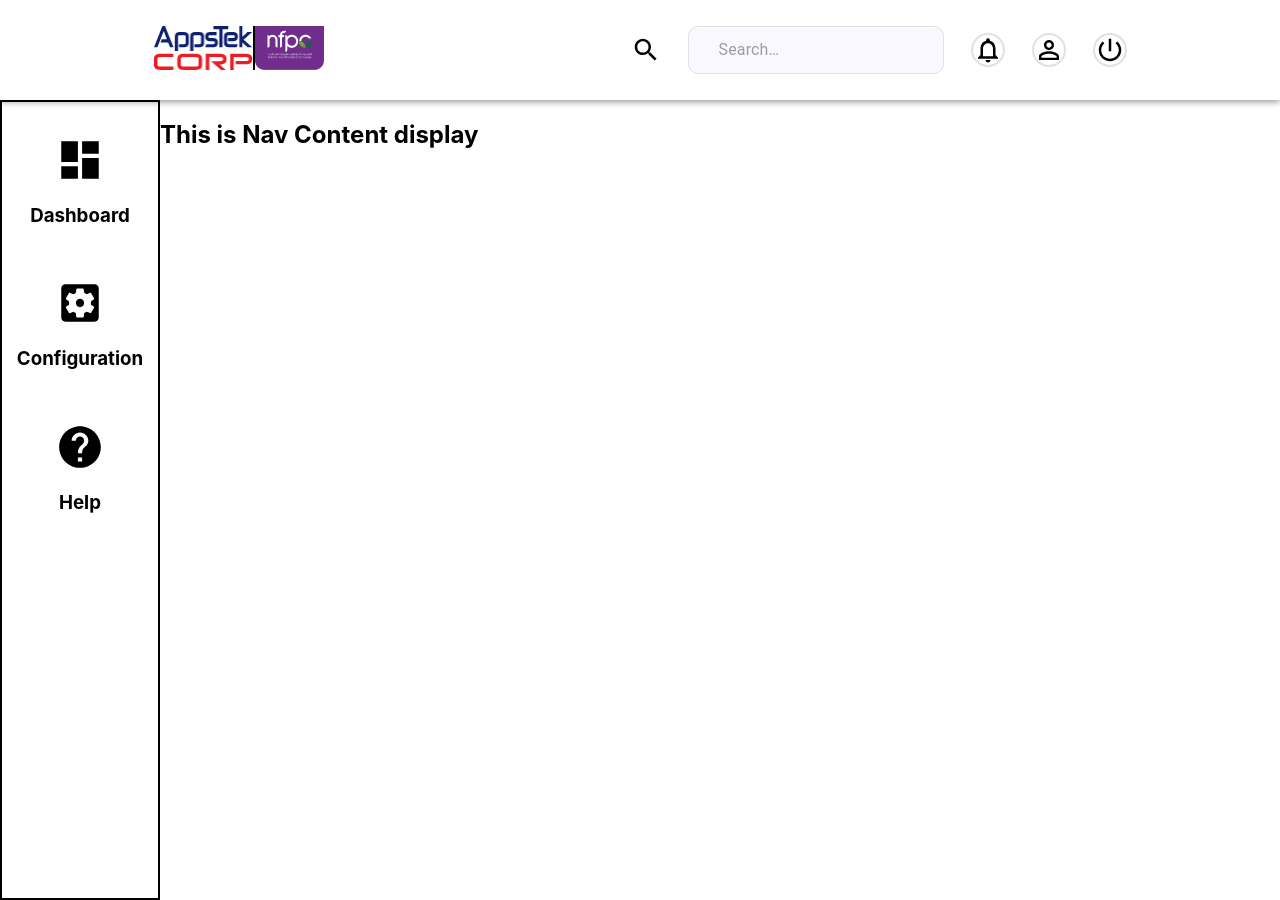
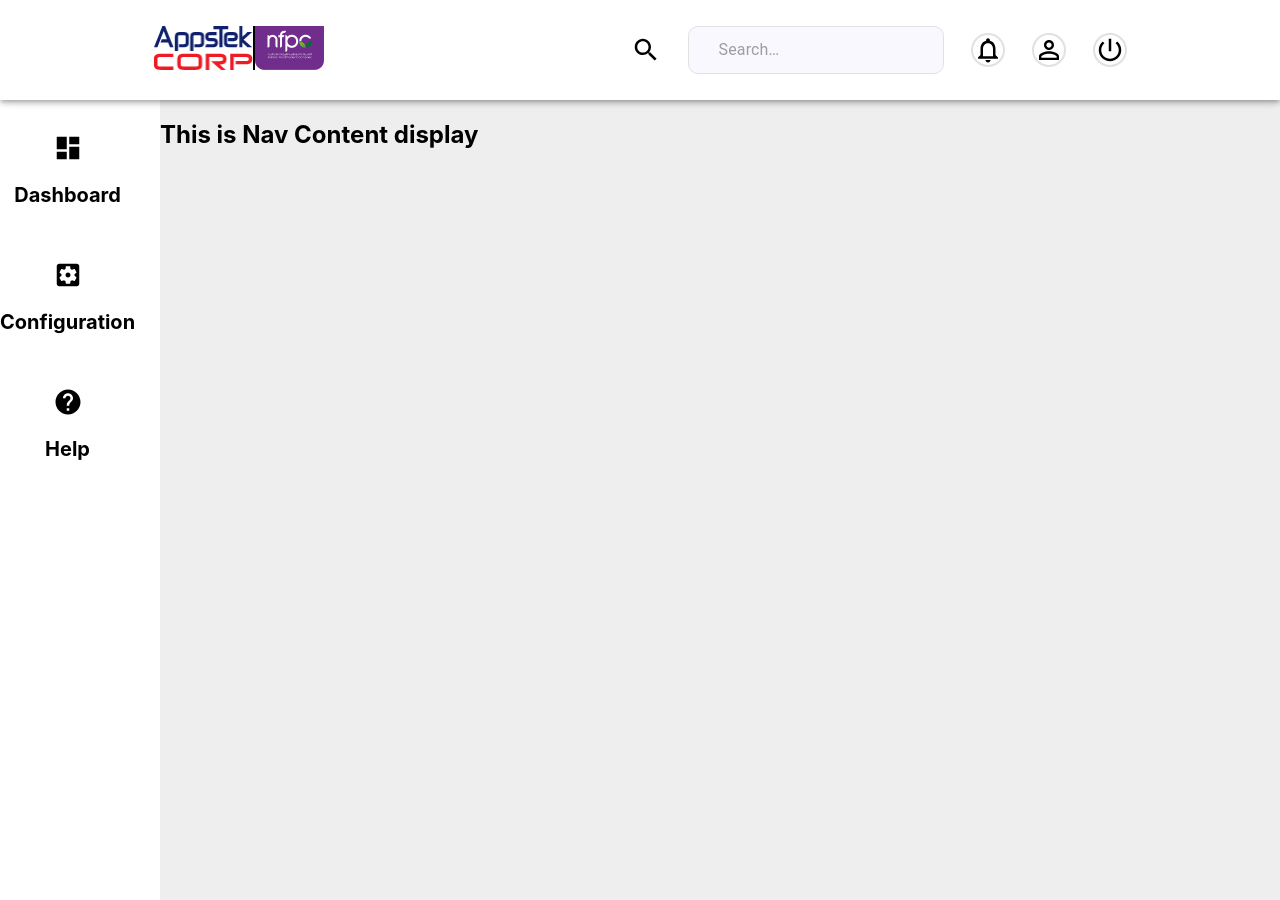
Before and after one commit to Monk19/nfpc, a React (Create React App) app: page / in a window 1280 px wide. Built offline with nearby package versions, Linux system fonts and the light colour scheme.

Commit message:
fixed sidenav

```diff
--- a/src/App.css
+++ b/src/App.css
@@ -19,7 +19,7 @@ img.appstek-logo {
   background-color: #ffffff !important;
 }
 .nav-tab {
-  border: 2px solid black;
+  /* border: 2px solid black; */
   height: 100vh;
 }
 div.search-icons {
@@ -37,3 +37,7 @@ div.search-icons {
   color: black;
   background-color: black;
 }
+.nav-content {
+  background-color: #eeeeee;
+  width: 100%;
+}
--- a/src/App.js
+++ b/src/App.js
@@ -75,7 +75,7 @@ function App() {
       <Grid xs={1.5} className="nav-tab">
         <Sidenav />
       </Grid>
-      <Grid xs={8}>
+      <Grid xs={10.5} className="nav-content">
         <h2>This is Nav Content display</h2>
       </Grid>
     </Grid>
--- a/src/Components/Sidenav/Sidenav.jsx
+++ b/src/Components/Sidenav/Sidenav.jsx
@@ -8,7 +8,7 @@ export default function Sidenav(props) {
   return (
     <div className="sidenav">
       <div>
-        <DashboardIcon />
+        <DashboardIcon className="nav-icont-c" />
         <h3>Dashboard</h3>
       </div>
 
--- a/src/Components/Sidenav/Sidenav.modules.css
+++ b/src/Components/Sidenav/Sidenav.modules.css
@@ -1,6 +1,7 @@
 .sidenav {
   display: flex;
   flex-direction: column;
+  position: fixed;
 }
 
 .sidenav > div {
@@ -9,6 +10,19 @@
   align-items: center;
   margin-top: 33px;
 }
+.sidenav > div:hover {
+  border-left: 3px solid #ed1c24;
+  border-top-left-radius: 3px;
+  border-bottom-left-radius: 3px;
+}
+
 .sidenav > div svg {
-  font-size: 50px;
+  font-size: 30px;
 }
+.sidenav h3 {
+  font-size: 20px;
+  font-weight: bold;
+}
+.sidenav > div:hover {
+  color: rgb(180, 124, 233);
+}
```
